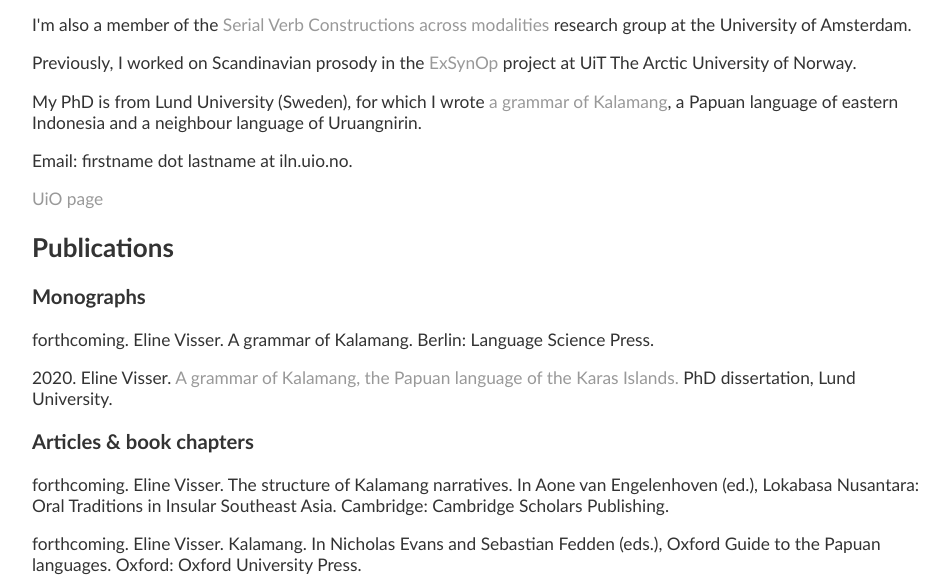
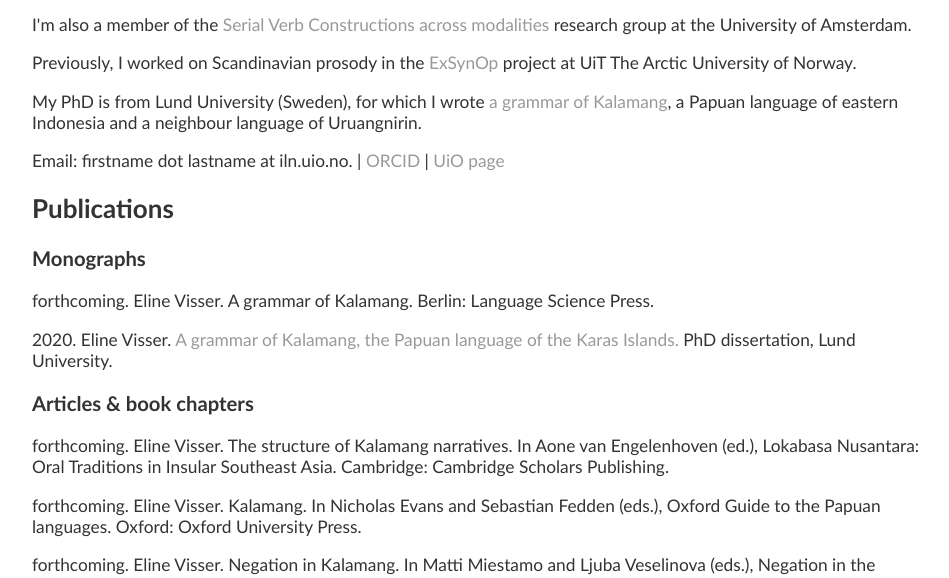
Before and after one commit to elinevisser23/elinevisser23.github.io, a plain HTML site: page index.html in a window 1280 px wide. Shown: the part 180-758 px from the top of the page, without its empty margins (160-1109 px from the left). Drawn offline with Linux system fonts and the light colour scheme.

Commit message:
Update index.html

```diff
--- a/index.html
+++ b/index.html
@@ -24,11 +24,7 @@
 
 				<p>My PhD is from Lund University (Sweden), for which I wrote <a href="https://portal.research.lu.se/en/publications/a-grammar-of-kalamang-the-papuan-language-of-the-karas-islands">a grammar of Kalamang</a>, a Papuan language of eastern Indonesia and a neighbour language of Uruangnirin.</p>
 
-				<p>Email: firstname dot lastname at iln.uio.no.</p>
-
-				<p><a href="https://orcid.org/0000-0001-8131-2302"ORCID"</a></p>
-
-				<p><a href="https://www.hf.uio.no/iln/english/people/aca/linguistics/temporary/elinevi/index.html">UiO page</a></p>
+				<p>Email: firstname dot lastname at iln.uio.no. | <a href="https://orcid.org/0000-0001-8131-2302">ORCID</a> | <a href="https://www.hf.uio.no/iln/english/people/aca/linguistics/temporary/elinevi/index.html">UiO page</a></p>
 
     		</div><!-- /.blurb -->
 		</div><!-- /.container -->
```
